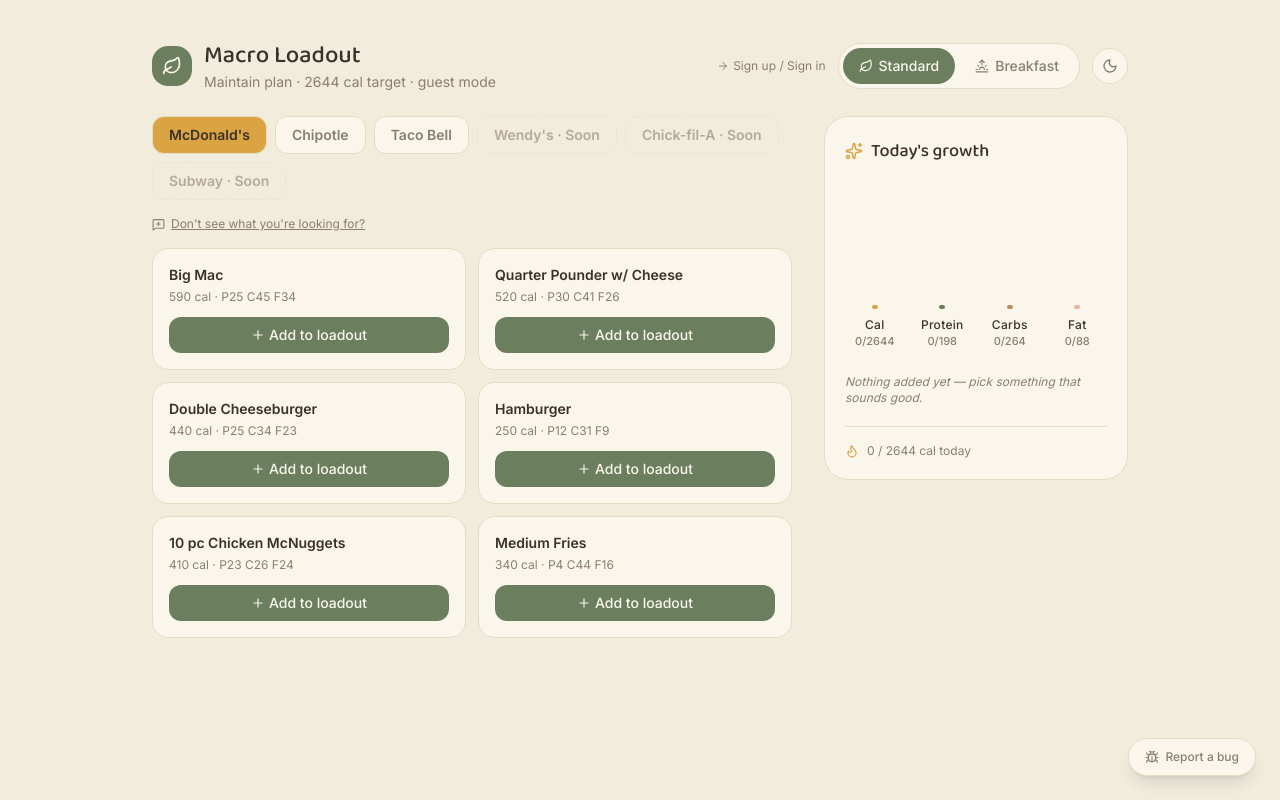
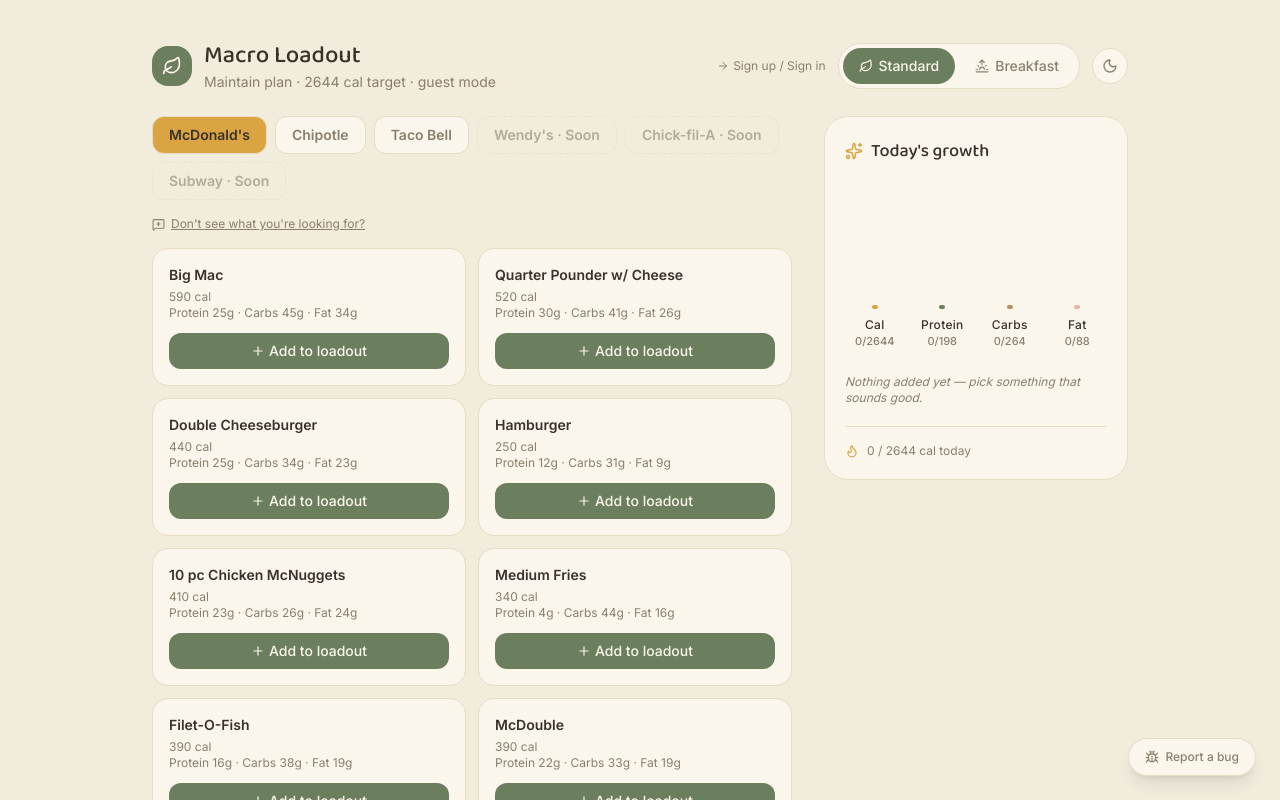
Before and after one commit to Kushonim/dirtyMacroTracker, a React (Vite) app in the folder macroFrontend/: page / in a window 1280 px wide. Both pictures are taken after a click on the button "Skip for now — use general numbers". Shown: the top 800 px of the page. Built offline with nearby package versions, Linux system fonts and the light colour scheme.

Commit message:
Expand menu items, spell out macro labels with units

```diff
--- a/macroFrontend/src/App.jsx
+++ b/macroFrontend/src/App.jsx
@@ -173,6 +173,10 @@
       { id: "m8", name: "Sausage McMuffin w/ Egg", cal: 480, p: 21, c: 31, f: 31, period: "breakfast" },
       { id: "m9", name: "Hotcakes (3, no syrup/butter)", cal: 350, p: 8, c: 60, f: 8, period: "breakfast" },
       { id: "m10", name: "Hash Browns", cal: 150, p: 1, c: 15, f: 9, period: "breakfast" },
+      { id: "m11", name: "Filet-O-Fish", cal: 390, p: 16, c: 38, f: 19, period: "standard" },
+      { id: "m12", name: "McDouble", cal: 390, p: 22, c: 33, f: 19, period: "standard" },
+      { id: "m13", name: "Oreo McFlurry (small)", cal: 510, p: 12, c: 80, f: 16, period: "standard" },
+      { id: "m14", name: "Fruit & Yogurt Parfait", cal: 150, p: 4, c: 28, f: 2, period: "breakfast" },
     ],
   },
   chipotle: {
@@ -184,6 +188,8 @@
       { id: "c4", name: "Barbacoa Bowl w/ rice & beans", cal: 650, p: 40, c: 60, f: 24, period: "standard" },
       { id: "c5", name: "Chicken Salad w/ salsa (no dressing)", cal: 400, p: 40, c: 20, f: 18, period: "standard" },
       { id: "c6", name: "Chips (side)", cal: 540, p: 7, c: 65, f: 27, period: "standard" },
+      { id: "c7", name: "Sofritas Bowl (rice, black beans, salsas)", cal: 720, p: 22, c: 95, f: 25, period: "standard" },
+      { id: "c8", name: "Guacamole (side)", cal: 230, p: 2, c: 8, f: 22, period: "standard" },
     ],
   },
   tacobell: {
@@ -197,6 +203,10 @@
       { id: "t6", name: "Mexican Pizza", cal: 540, p: 20, c: 46, f: 30, period: "standard" },
       { id: "t7", name: "Breakfast Crunchwrap", cal: 610, p: 20, c: 53, f: 36, period: "breakfast" },
       { id: "t8", name: "Hash Brown", cal: 160, p: 1, c: 15, f: 10, period: "breakfast" },
+      { id: "t9", name: "Doritos Locos Taco", cal: 170, p: 7, c: 13, f: 10, period: "standard" },
+      { id: "t10", name: "Chicken Quesadilla", cal: 500, p: 26, c: 39, f: 27, period: "standard" },
+      { id: "t11", name: "Nacho Fries", cal: 320, p: 4, c: 33, f: 19, period: "standard" },
+      { id: "t12", name: "Black Bean Chalupa", cal: 330, p: 10, c: 39, f: 14, period: "standard" },
     ],
   },
 };
@@ -495,7 +505,7 @@
         <div className="rounded-3xl p-5 mb-5" style={{ backgroundColor: theme.primary }}>
           <p className="text-xs mb-1" style={{ color: theme.surface, opacity: 0.85 }}>Your daily target</p>
           <p className="font-display text-xl" style={{ color: theme.surface }}>
-            {preview.calories} cal · P{preview.protein} C{preview.carbs} F{preview.fat}
+            {preview.calories} cal · Protein {preview.protein}g · Carbs {preview.carbs}g · Fat {preview.fat}g
           </p>
         </div>
 
@@ -809,7 +819,8 @@
                     style={{ backgroundColor: theme.surface, border: `1px solid ${theme.border}` }}>
                     <div>
                       <h3 className="font-semibold text-sm" style={{ color: theme.ink }}>{item.name}</h3>
-                      <p className="text-xs mt-1" style={{ color: theme.muted }}>{item.cal} cal · P{item.p} C{item.c} F{item.f}</p>
+                      <p className="text-xs mt-1" style={{ color: theme.muted }}>{item.cal} cal</p>
+                      <p className="text-xs" style={{ color: theme.muted }}>Protein {item.p}g · Carbs {item.c}g · Fat {item.f}g</p>
                     </div>
                     <button onClick={() => addItem(item)} className="mt-3 flex items-center justify-center gap-1 rounded-xl py-2 text-sm font-medium transition-transform active:scale-95"
                       style={{ backgroundColor: theme.primary, color: theme.surface }}>
```
